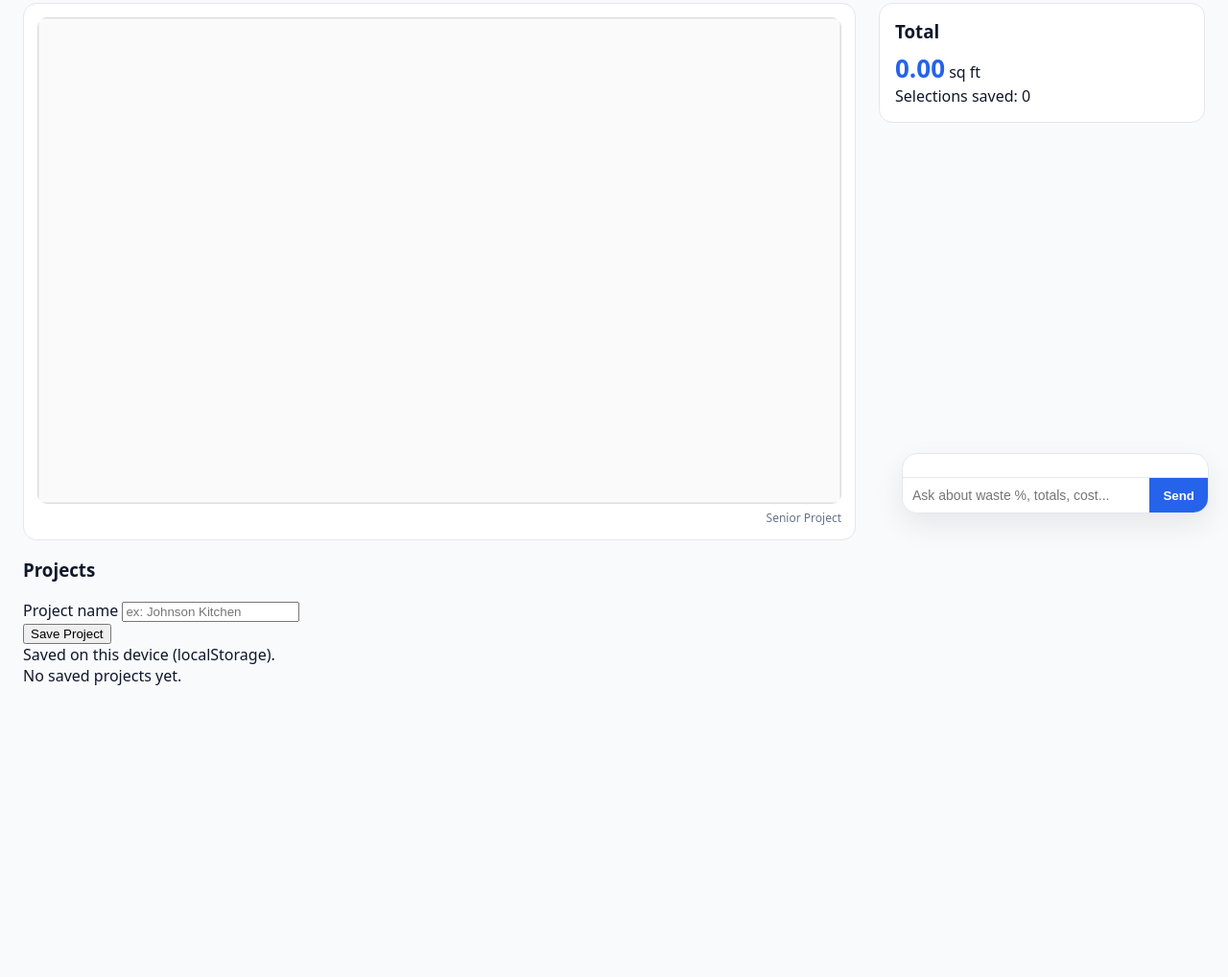
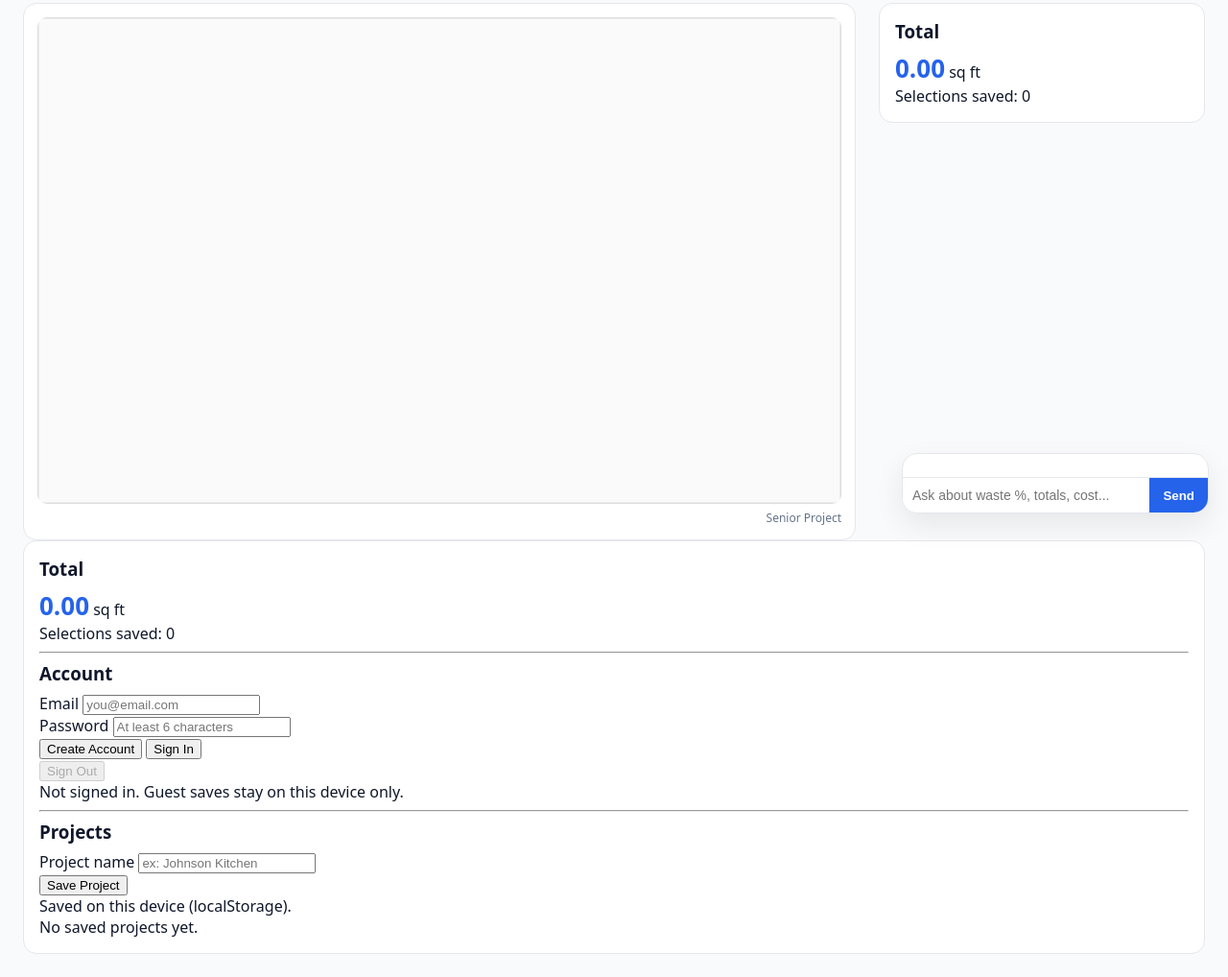
Before and after one commit to ari-923/seniorproject, a plain HTML site: page index.html in a window 1280 px wide. Shown: the part 245-1263 px from the top of the page at 96% size. Before the commit the page ends 984 px from the top, so only its background shows below. Drawn offline with Linux system fonts and the light colour scheme.

Commit message:
Update index.html

```diff
--- a/index.html
+++ b/index.html
@@ -46,6 +46,41 @@
 
 
 
+
+    <div class="summary">
+      <h3>Total</h3>
+      <div><strong><span id="totalOut">0.00</span></strong> sq ft</div>
+      <div>Selections saved: <span id="countOut">0</span></div>
+      <div id="listOut"></div>
+
+      <hr class="divider" />
+
+      <div class="accountBox">
+        <h3>Account</h3>
+        <div class="field">
+          <label>Email</label>
+          <input id="authEmailInput" type="email" placeholder="you@email.com" autocomplete="email" />
+        </div>
+        <div class="field">
+          <label>Password</label>
+          <input id="authPasswordInput" type="password" placeholder="At least 6 characters" autocomplete="current-password" />
+        </div>
+        <div class="row">
+          <button id="btnSignUp">Create Account</button>
+          <button id="btnSignIn">Sign In</button>
+        </div>
+        <div class="row">
+          <button id="btnSignOut">Sign Out</button>
+        </div>
+        <div id="authStateOut" class="muted small">Not signed in.</div>
+      </div>
+
+      <hr class="divider" />
+
+
+
+
+
       <div class="projectBox">
         <h3>Projects</h3>
         <div class="field">
```
